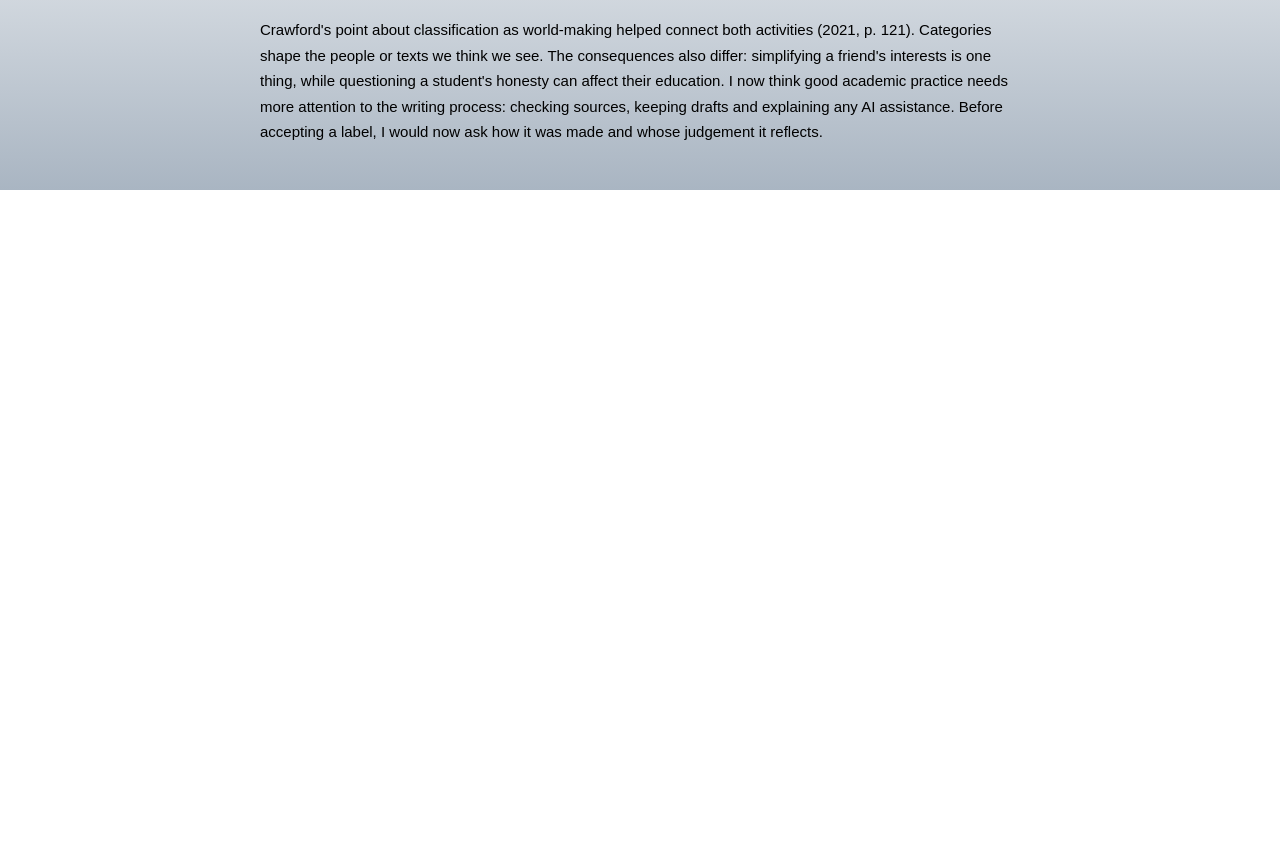
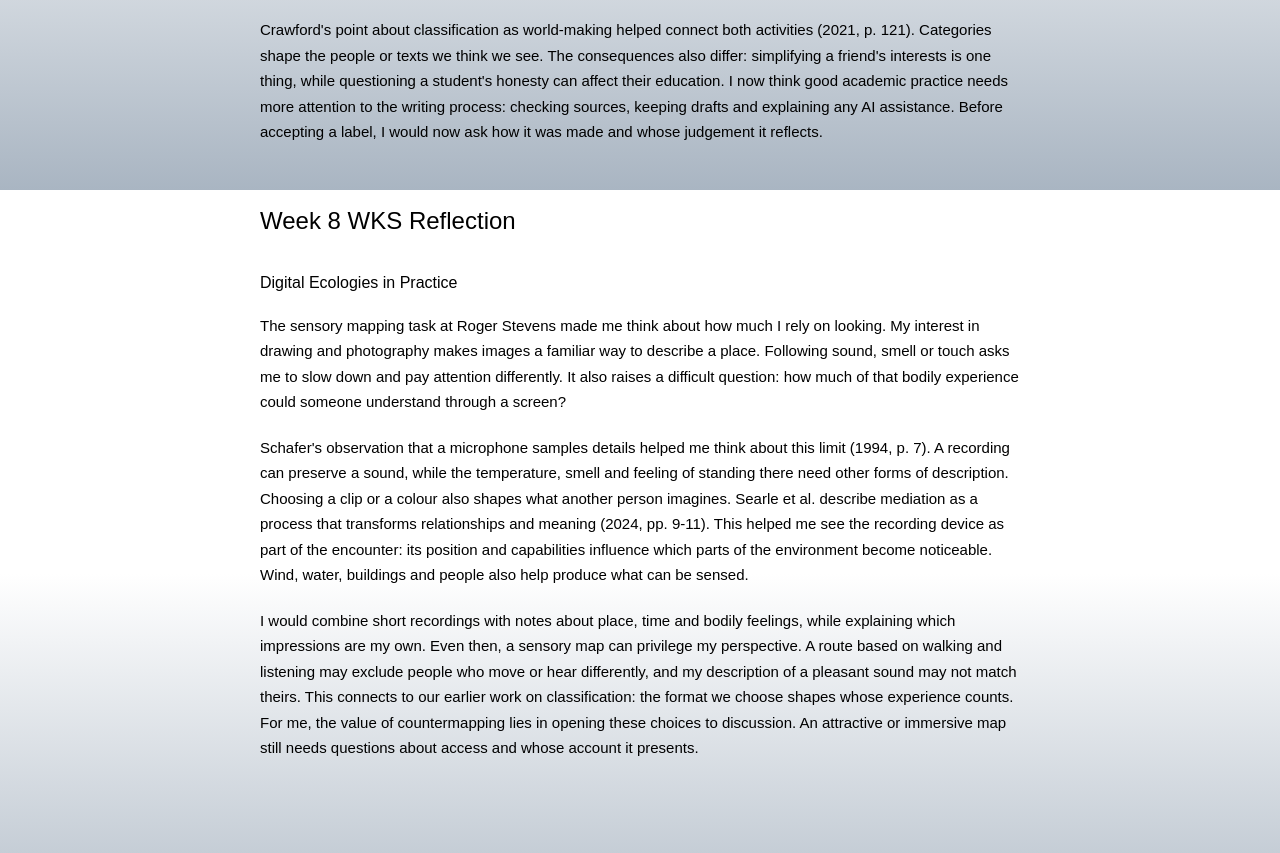
Before and after one commit to AriAmuro/COMM5780, a plain HTML site: page wks.html in a window 1280 px wide. Shown: the part 3810-4663 px from the top of the page. Before the commit the page ends 4065 px from the top, so only its background shows below. Drawn offline with Linux system fonts and the light colour scheme.

Commit message:
Add Week 8 reflection on sensory mapping, mediation and access

```diff
--- a/wks.html
+++ b/wks.html
@@ -81,6 +81,13 @@
       <p>The AI detection task raised a similar problem. We judged five excerpts through formatting, references, tone and academic style. I realised that features I associate with good student writing could also look "AI-like" to me. Learning that all the excerpts came from student work graded at least 2:1 challenged my confidence. This did not establish how each text was produced, so assigning an "AI percentage" still felt unjustified. Our guesses were not a test of detection software, but they showed how easily assumptions can become labels. As someone writing in a second language, I found this unsettling: practising clear, formal English could make my writing look suspicious under the same rules.</p>
       <p>Crawford's point about classification as world-making helped connect both activities (2021, p. 121). Categories shape the people or texts we think we see. The consequences also differ: simplifying a friend's interests is one thing, while questioning a student's honesty can affect their education. I now think good academic practice needs more attention to the writing process: checking sources, keeping drafts and explaining any AI assistance. Before accepting a label, I would now ask how it was made and whose judgement it reflects.</p>
     </article>
+    <article class="reflection" id="week-8">
+      <h2 class="reflection-title">Week 8 WKS Reflection</h2>
+      <h3>Digital Ecologies in Practice</h3>
+      <p>The sensory mapping task at Roger Stevens made me think about how much I rely on looking. My interest in drawing and photography makes images a familiar way to describe a place. Following sound, smell or touch asks me to slow down and pay attention differently. It also raises a difficult question: how much of that bodily experience could someone understand through a screen?</p>
+      <p>Schafer's observation that a microphone samples details helped me think about this limit (1994, p. 7). A recording can preserve a sound, while the temperature, smell and feeling of standing there need other forms of description. Choosing a clip or a colour also shapes what another person imagines. Searle et al. describe mediation as a process that transforms relationships and meaning (2024, pp. 9-11). This helped me see the recording device as part of the encounter: its position and capabilities influence which parts of the environment become noticeable. Wind, water, buildings and people also help produce what can be sensed.</p>
+      <p>I would combine short recordings with notes about place, time and bodily feelings, while explaining which impressions are my own. Even then, a sensory map can privilege my perspective. A route based on walking and listening may exclude people who move or hear differently, and my description of a pleasant sound may not match theirs. This connects to our earlier work on classification: the format we choose shapes whose experience counts. For me, the value of countermapping lies in opening these choices to discussion. An attractive or immersive map still needs questions about access and whose account it presents.</p>
+    </article>
   </main>
 </body>
 </html>
```
